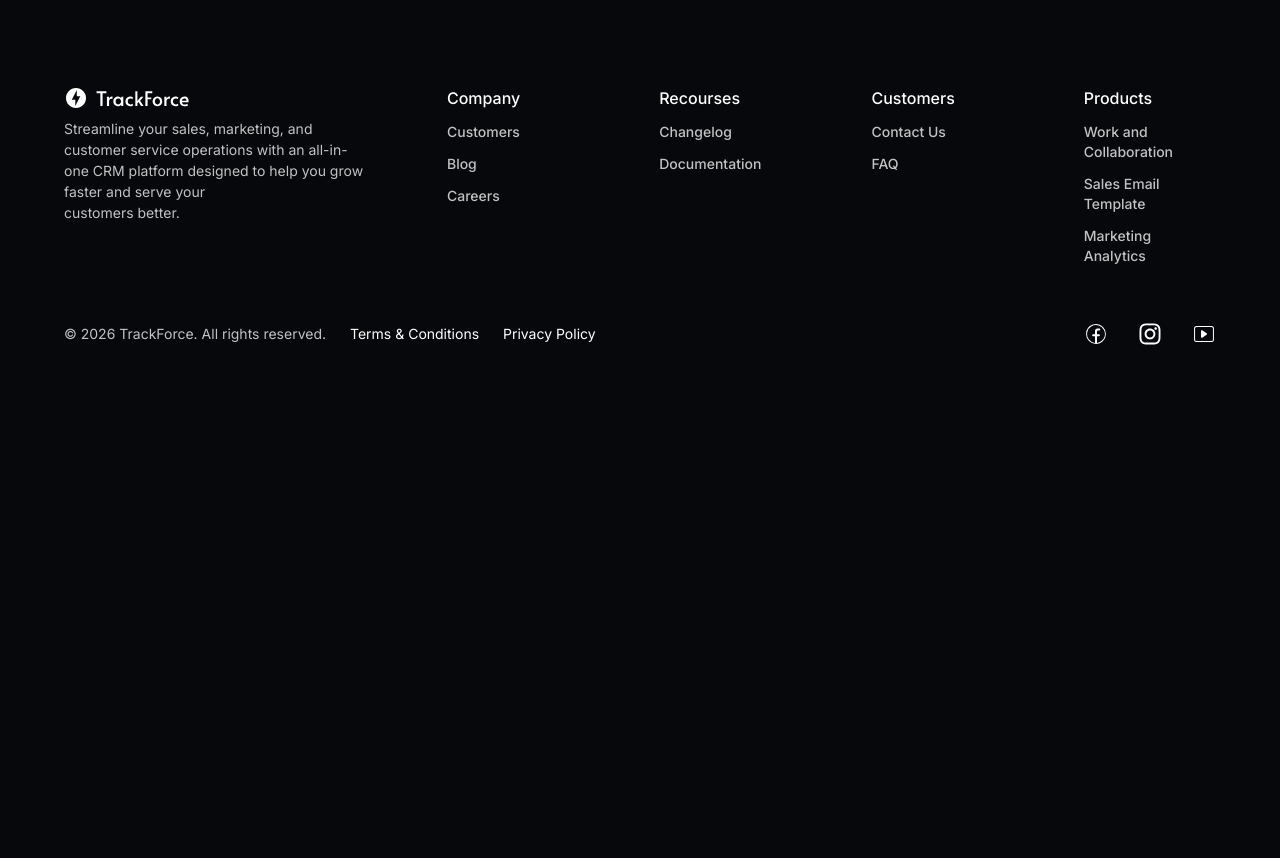
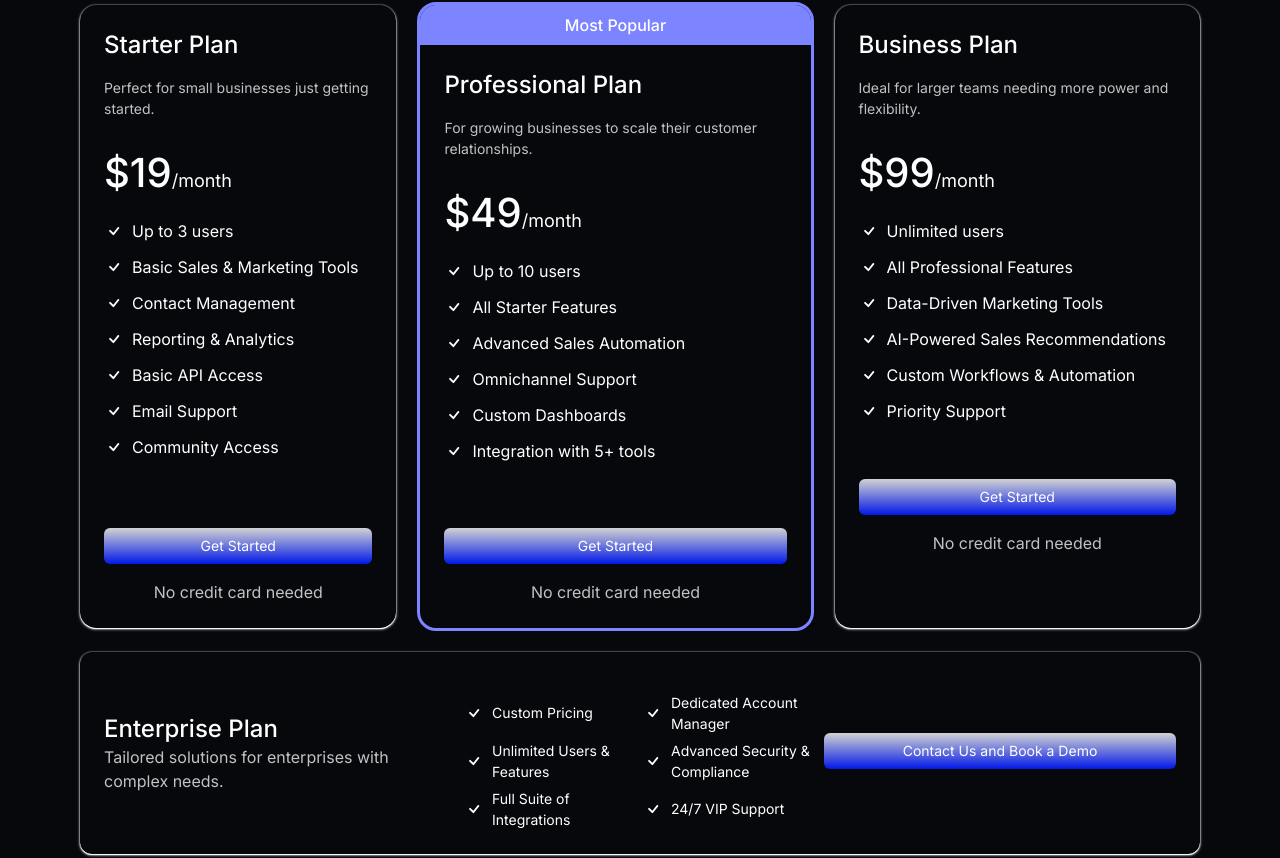
Before and after one commit to paulinasprojects/trackforce-crm, a React (Vite) app: page /pricing in a window 1280 px wide. Shown: the part 414-1272 px from the top of the page. Before the commit the page ends 800 px from the top, so only its background shows below. Built offline with nearby package versions, Linux system fonts and the light colour scheme.

Commit message:
added enterprise card and pricing section to the pricing page

```diff
--- a/src/components/common/header.tsx
+++ b/src/components/common/header.tsx
@@ -22,8 +22,11 @@ const Header = () => {
           <Link to="/contact" className="hover-underline-animation font-medium  text-[16px] leading-[150%]">Contact Sales</Link>
         </div>
         <div className="flex items-center gap-6">
-          <button className="font-medium text-sm leading-[150%] hover:text-white/90 transition duration-200">Sign in</button>
-          <button className="button-gradient text-white px-6 py-2.5 rounded-md font-medium text-sm leading-[150%] hover:text-white/90 transition duration-200">Start for Free</button>
+          <button className="font-medium text-sm leading-[150%] hover:text-white/90 transition duration-200">
+            <Link to="/sign-in">Sign in</Link>
+          </button>
+          <button className="button-gradient text-white px-6 py-2.5 rounded-md font-medium text-sm leading-[150%] hover:text-white/90 transition duration-200">
+            <Link to="/sign-up">Start for Free</Link></button>
         </div>
       </div>
       <div className="block md:hidden">
--- /dev/null
+++ b/src/components/pricing-page/enterprise-card.tsx
@@ -0,0 +1,29 @@
+import { BsCheck } from "react-icons/bs"
+
+const EnterpriceCard = ({ name, description, features }: { name: string, description: string, features: string[] }) => {
+  return (
+    <div className="text-white wrapper rounded-xl lg:h-fit h-[553px]">
+      <div className="grid lg:grid-cols-3 items-center p-6 gap-2">
+        <div>
+          <p className="text-2xl font-medium">{name}</p>
+          <p className="text-[16px] text-[#c2c2c2]">{description}</p>
+        </div>
+        <div className="mt-4 lg:grid lg:grid-cols-2 flex flex-col lg:items-center gap-1.5">
+          {features.map((feature, idx) => (
+            <div className="text-white inline-flex items-center" key={idx}>
+              <span className="mr-2">
+                <BsCheck className="size-5" />
+              </span>
+              <span className="text-[14px]">{feature}</span>
+            </div>
+          ))}
+        </div>
+        <div className="my-6 lg:mt-5 mt-48">
+          <button className="button-gradient px-2 py-2 rounded-md text-sm text-white w-full">Contact Us and Book a Demo</button>
+        </div>
+      </div>
+    </div>
+  )
+}
+
+export default EnterpriceCard
--- /dev/null
+++ b/src/components/pricing-page/pricing-section.tsx
@@ -0,0 +1,38 @@
+import { pricingData } from "../../lib/data"
+import PricingCard from "../home-page/pricing-card"
+import EnterpriceCard from "./enterprise-card"
+
+const PricingSection = () => {
+  return (
+    <div className="mt-[56px]">
+      <div className="xl:mx-20 mx-6">
+        <div className="flex lg:flex-row flex-col gap-6 text-white">
+          {pricingData.slice(0, 3).map((data) => (
+            <PricingCard
+              key={data.id}
+              name={data.name}
+              description={data.description}
+              duration={data.duration}
+              features={data.features}
+              isStarter={data.isStarter}
+              mostPopular={data.mostPopular}
+              price={data.price}
+            />
+          ))}
+        </div>
+        <div className="mt-6">
+          {pricingData.slice(3, 4).map((data) => (
+            <EnterpriceCard
+              key={data.id}
+              name={data.name}
+              description={data.description}
+              features={data.features}
+            />
+          ))}
+        </div>
+      </div>
+    </div>
+  )
+}
+
+export default PricingSection
--- a/src/index.css
+++ b/src/index.css
@@ -55,7 +55,7 @@ body {
     0 1px 3px rgba(254, 253, 255, 1),
     0 1px 1px rgba(254, 253, 255, 1),
     0 1px 1px rgba(254, 253, 255, 0.12);
-  background: #1a1a1a;
+  /* background: #1a1a1a; */
 }
 
 .integration-gradient {
--- a/src/pages/pricing-page.tsx
+++ b/src/pages/pricing-page.tsx
@@ -1,9 +1,11 @@
 import PricingHeading from "../components/pricing-page/pricing-heading"
+import PricingSection from "../components/pricing-page/pricing-section"
 
 const PricingPage = () => {
   return (
     <div>
       <PricingHeading />
+      <PricingSection />
     </div>
   )
 }
```
